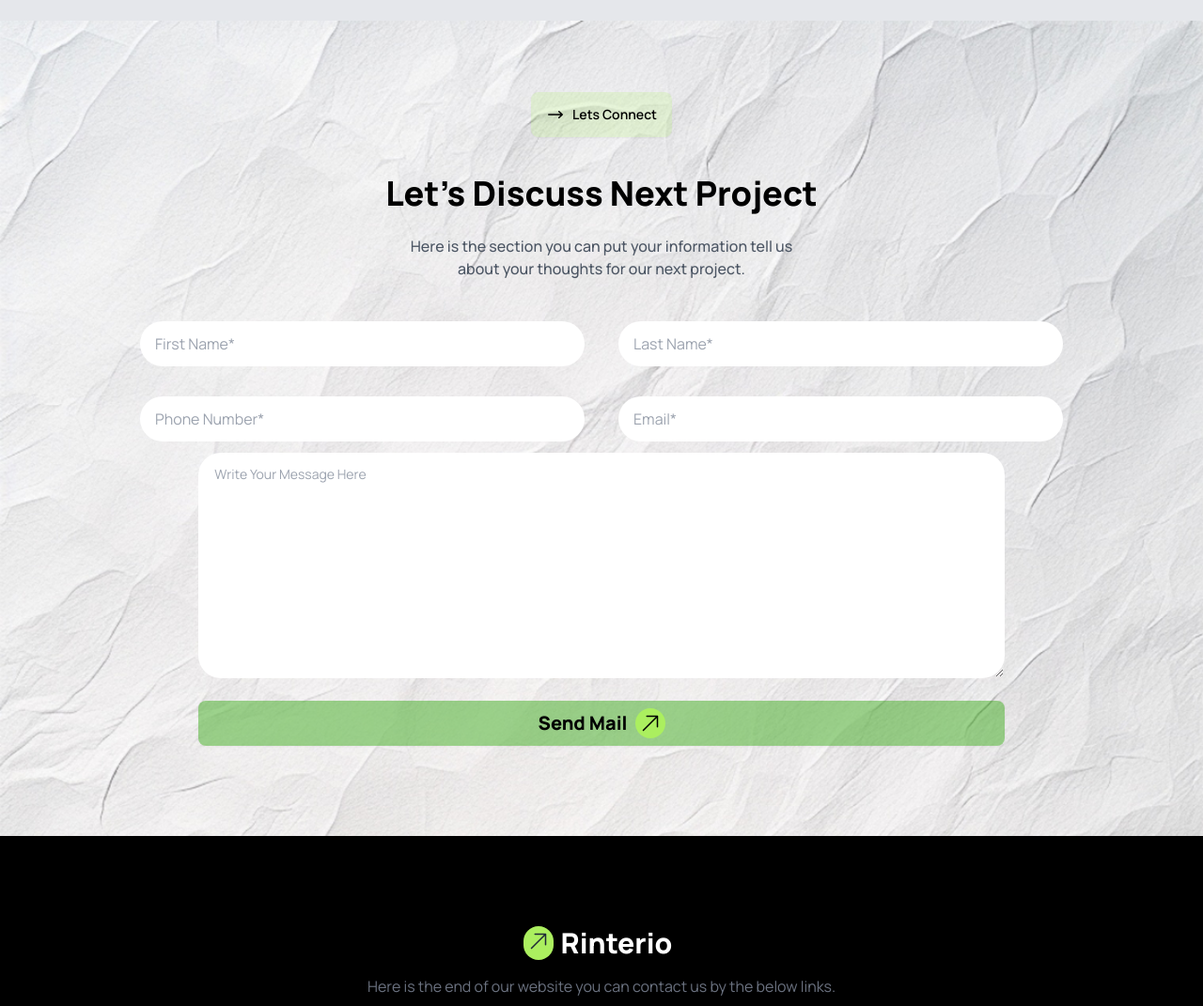
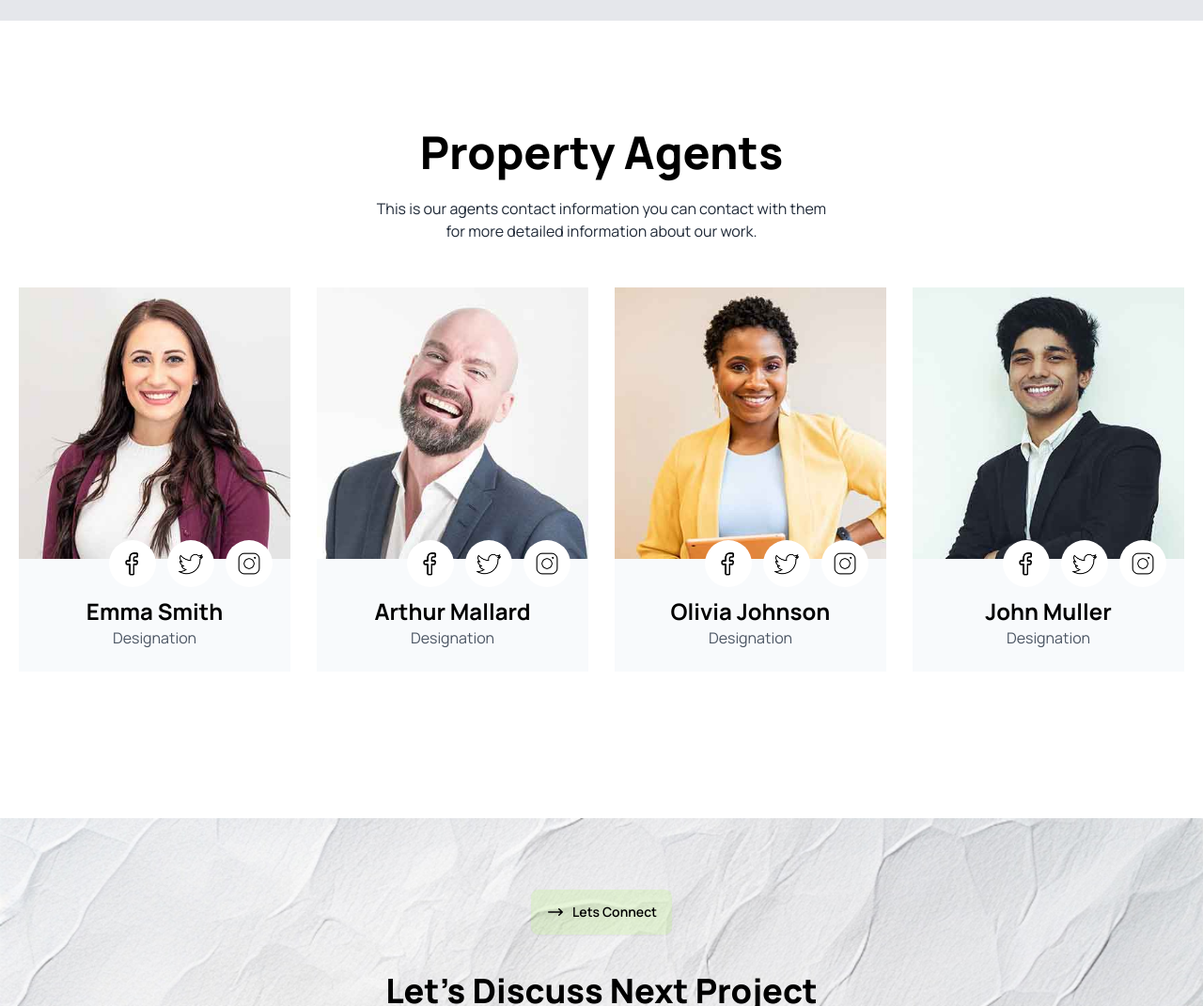
Before and after one commit to zidan71/Assignment-03, a plain HTML site: page index.html in a window 1280 px wide. Shown: the part 4300-5371 px from the top of the page at 94% size. Drawn offline with nearby package versions, Linux system fonts and the light colour scheme.

Commit message:
challenge work done

```diff
--- a/index.html
+++ b/index.html
@@ -498,6 +498,101 @@
 
             </section>
 
+            <!-- our agents -->
+             <section class="bg-white  p-5 ">
+
+                <div class="text-center">
+                  <h1 class="text-black font-extrabold text-5xl mt-24">Property Agents</h1><br>
+                  <p>This is our agents contact information you can contact with them <br> for more detailed information about our work.</p>
+                </div><br><br>
+
+                <div class="max-w-[1440px] mx-auto lg:flex gap-7 mb-24">
+
+                  <div class="relative p-5 lg:p-0">
+                    <img src="assets/team-1.jpg" alt="">
+
+                    <ul >
+
+                      <li class="flex gap-3 absolute translate-x-24 translate-y-[-20px]">
+                      <a class="w-[50px] h-[50px] rounded-[50%] p-3 bg-white" href=""><img src="assets/icons8-facebook-48.png" alt=""></a>
+                      <a class="w-[50px] h-[50px] rounded-[50%] p-3 bg-white" href=""><img src="assets/icons8-twitter-50.png" alt=""></a>
+                      <a class="w-[50px] h-[50px] rounded-[50%] p-3 bg-white" href=""><img src="assets/icons8-instagram-50.png" alt=""></a>
+                    </li>
+
+                  </ul>
+
+                  <div class="bg-slate-50 text-center pt-10 pb-6 mb-10">
+                    <h2 class="text-black font-bold text-2xl">Emma Smith</h2>
+                    <p class="text-gray-600">Designation</p>
+                  </div>
+
+                  </div>
+
+                  <div class="relative p-5 lg:p-0">
+                    <img src="assets/team-2.jpg" alt="">
+
+                    <ul >
+
+                      <li class="flex gap-3 absolute translate-x-24 translate-y-[-20px]">
+                      <a class="w-[50px] h-[50px] rounded-[50%] p-3 bg-white" href=""><img src="assets/icons8-facebook-48.png" alt=""></a>
+                      <a class="w-[50px] h-[50px] rounded-[50%] p-3 bg-white" href=""><img src="assets/icons8-twitter-50.png" alt=""></a>
+                      <a class="w-[50px] h-[50px] rounded-[50%] p-3 bg-white" href=""><img src="assets/icons8-instagram-50.png" alt=""></a>
+                    </li>
+
+                  </ul>
+
+                  <div class="bg-slate-50  text-center pt-10 pb-6 mb-10">
+                    <h2 class="text-black font-bold text-2xl">Arthur Mallard</h2>
+                    <p class="text-gray-600">Designation</p>
+                  </div>
+
+                  </div>
+
+                  <div class="relative p-5 lg:p-0">
+                    <img src="assets/team-3.jpg" alt="">
+
+                    <ul >
+
+                      <li class="flex gap-3 absolute translate-x-24 translate-y-[-20px]">
+                      <a class="w-[50px] h-[50px] rounded-[50%] p-3 bg-white" href=""><img src="assets/icons8-facebook-48.png" alt=""></a>
+                      <a class="w-[50px] h-[50px] rounded-[50%] p-3 bg-white" href=""><img src="assets/icons8-twitter-50.png" alt=""></a>
+                      <a class="w-[50px] h-[50px] rounded-[50%] p-3 bg-white" href=""><img src="assets/icons8-instagram-50.png" alt=""></a>
+                    </li>
+
+                  </ul>
+
+                  <div class="bg-slate-50 text-center pt-10 pb-6 mb-10">
+                    <h2 class="text-black font-bold text-2xl">Olivia Johnson</h2>
+                    <p class="text-gray-600">Designation</p>
+                  </div>
+
+                  </div>
+
+                  <div class="relative p-5 lg:p-0">
+                    <img src="assets/team-4.jpg" alt="">
+
+                    <ul >
+
+                      <li class="flex gap-3 absolute translate-x-24 translate-y-[-20px]">
+                      <a class="w-[50px] h-[50px] rounded-[50%] p-3 bg-white" href=""><img src="assets/icons8-facebook-48.png" alt=""></a>
+                      <a class="w-[50px] h-[50px] rounded-[50%] p-3 bg-white" href=""><img src="assets/icons8-twitter-50.png" alt=""></a>
+                      <a class="w-[50px] h-[50px] rounded-[50%] p-3 bg-white" href=""><img src="assets/icons8-instagram-50.png" alt=""></a>
+                    </li>
+
+                  </ul>
+
+                  <div class="bg-slate-50 text-center pt-10 pb-6">
+                    <h2 class="text-black font-bold text-2xl">John Muller</h2>
+                    <p class="text-gray-600">Designation</p>
+                  </div>
+
+                  </div>
+
+
+
+                </div>
+             </section>
+
             <!-- lets connect  -->
 
             <section class="bg">
```
Also changed, not shown: assets/icons8-facebook-48.png (added), assets/icons8-instagram-50.png (added), assets/icons8-twitter-50.png (added), assets/team-1.jpg (added), assets/team-2.jpg (added), assets/team-3.jpg (added), assets/team-4.jpg (added).
